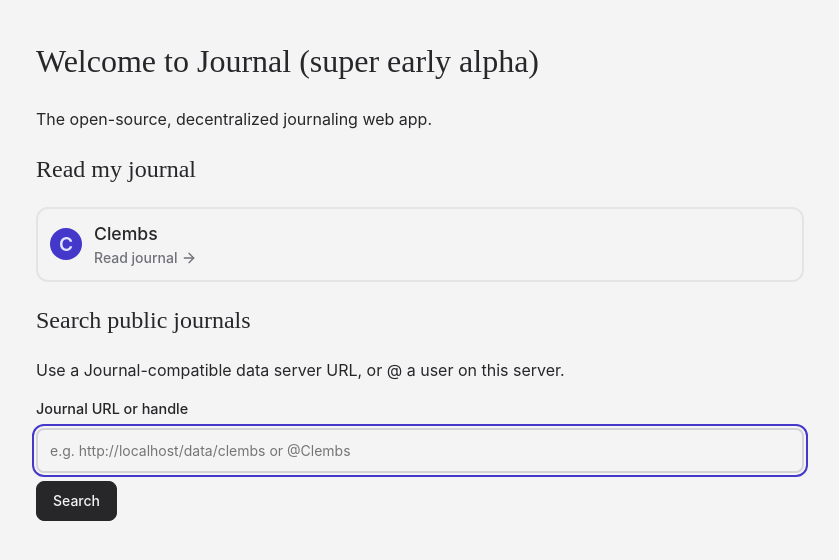
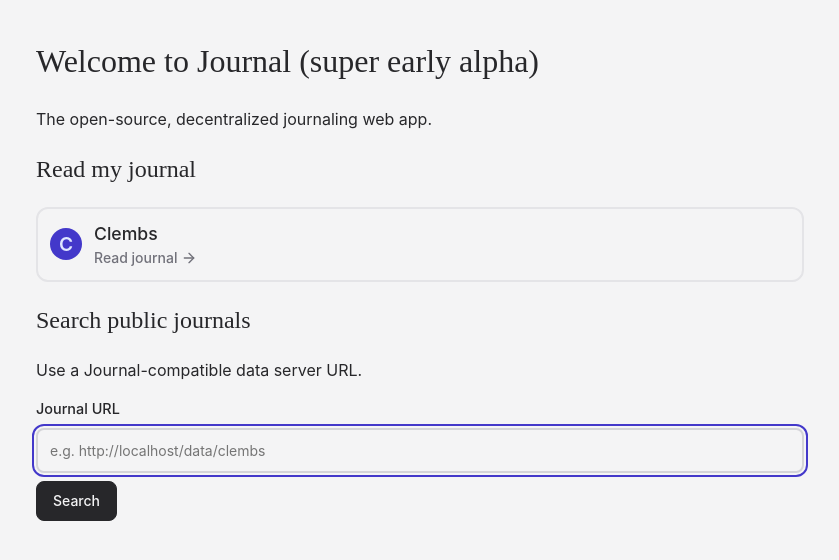
Before and after one commit to Clembs/diary, a SvelteKit app: page / in a window 1280 px wide. Shown: the top 560 px of the page, without its empty margins (220-1059 px from the left). Built offline with nearby package versions, Linux system fonts and the light colour scheme; a web font is replaced by a local one.

Commit message:
fix: remove mentions of handles for now

```diff
--- a/src/routes/+page.svelte
+++ b/src/routes/+page.svelte
@@ -19,12 +19,12 @@
 
 <UserCard
 	user={{ avatar: null, username: 'Clembs', id: 'clembs' }}
-	baseUrl="{$page.url.origin}/data"
+	baseUrl="{$page.url.origin}/data/clembs"
 />
 
 <h2>Search public journals</h2>
 
-<p>Use a Journal-compatible data server URL, or @ a user on this server.</p>
+<p>Use a Journal-compatible data server URL.</p>
 
 <search>
 	<form
@@ -37,8 +37,8 @@
 	>
 		<TextInput
 			bind:value={url}
-			placeholder="e.g. {$page.url.origin}/data/clembs or @Clembs"
-			label="Journal URL or handle"
+			placeholder="e.g. {$page.url.origin}/data/clembs"
+			label="Journal URL"
 			name="url"
 			autofocus
 			disabled={!!form?.user}
```
